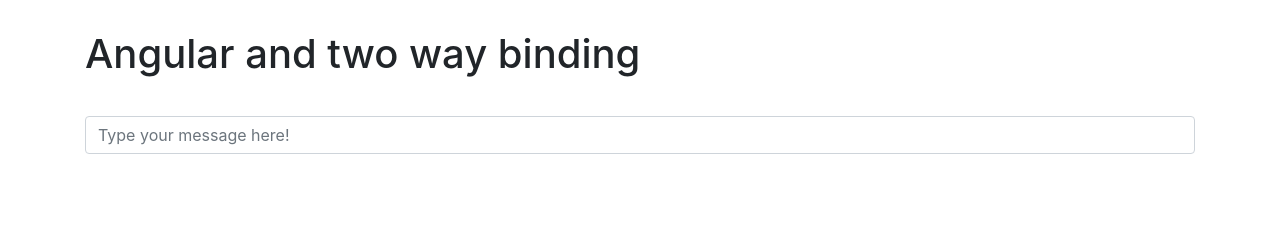
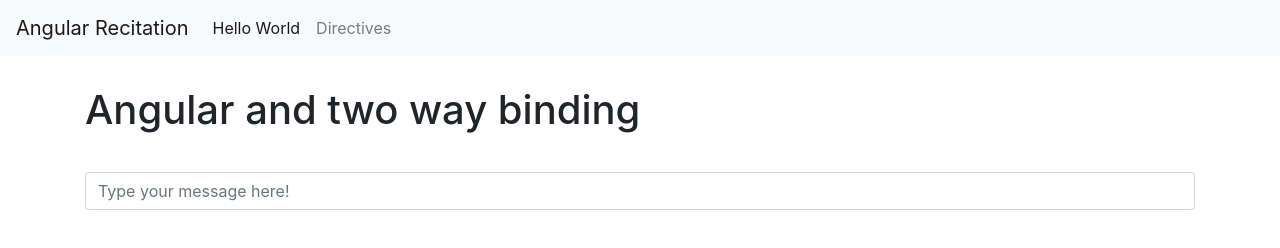
Before and after one commit to cmusv-fse/angular-recitation, a website: page public/index.html in a window 1280 px wide. Drawn offline with nearby package versions, Linux system fonts and the light colour scheme.

Commit message:
Add navbar

```diff
--- a/public/index.html
+++ b/public/index.html
@@ -9,6 +9,20 @@
         <link rel="stylesheet" href="css/style.css">
     </head>
     <body ng-app="fse-recitation">
+
+        <nav class="navbar navbar-expand-lg navbar-light bg-light">
+            <a class="navbar-brand" href="#">Angular Recitation</a>
+            <div class="collapse navbar-collapse" id="navbarNav">
+              <ul class="navbar-nav">
+                <li class="nav-item active">
+                  <a class="nav-link" href="#">Hello World</a>
+                </li>
+                <li class="nav-item">
+                  <a class="nav-link" href="#!/directives">Directives</a>
+                </li>
+              </ul>
+            </div>
+          </nav>
 
         <div class="spacer"></div>
 
```
